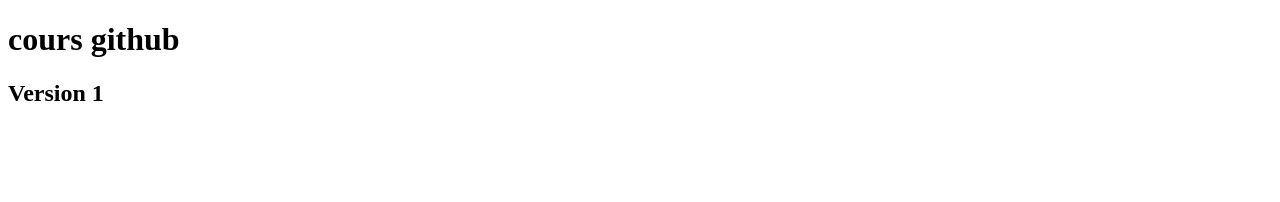
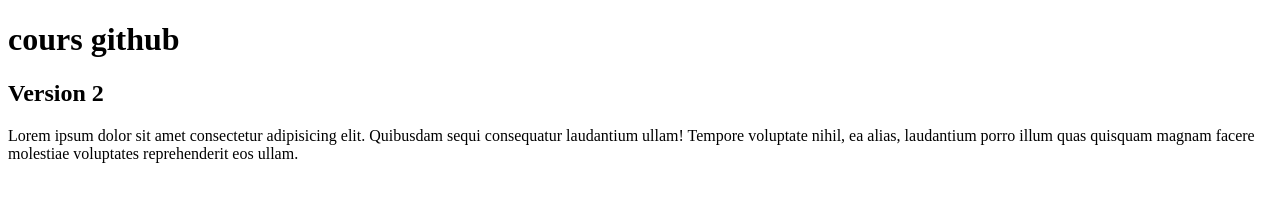
Before and after one commit to Heyyymen/test_depot, a plain HTML site: page index.html in a window 1280 px wide. Drawn offline with Linux system fonts and the light colour scheme.

Commit message:
2ème version du cours

```diff
--- a/index.html
+++ b/index.html
@@ -1,13 +1,18 @@
 <!DOCTYPE html>
 <html lang="en">
-<head>
-    <meta charset="UTF-8">
-    <meta name="viewport" content="width=device-width, initial-scale=1.0">
+  <head>
+    <meta charset="UTF-8" />
+    <meta name="viewport" content="width=device-width, initial-scale=1.0" />
     <title>Document</title>
-</head>
-<body>
-    <h1> cours github</h1>
-    <h2> Version 1</h2>
-
-</body>
+  </head>
+  <body>
+    <h1>cours github</h1>
+    <h2>Version 2</h2>
+    <p>
+      Lorem ipsum dolor sit amet consectetur adipisicing elit. Quibusdam sequi
+      consequatur laudantium ullam! Tempore voluptate nihil, ea alias,
+      laudantium porro illum quas quisquam magnam facere molestiae voluptates
+      reprehenderit eos ullam.
+    </p>
+  </body>
 </html>
```
